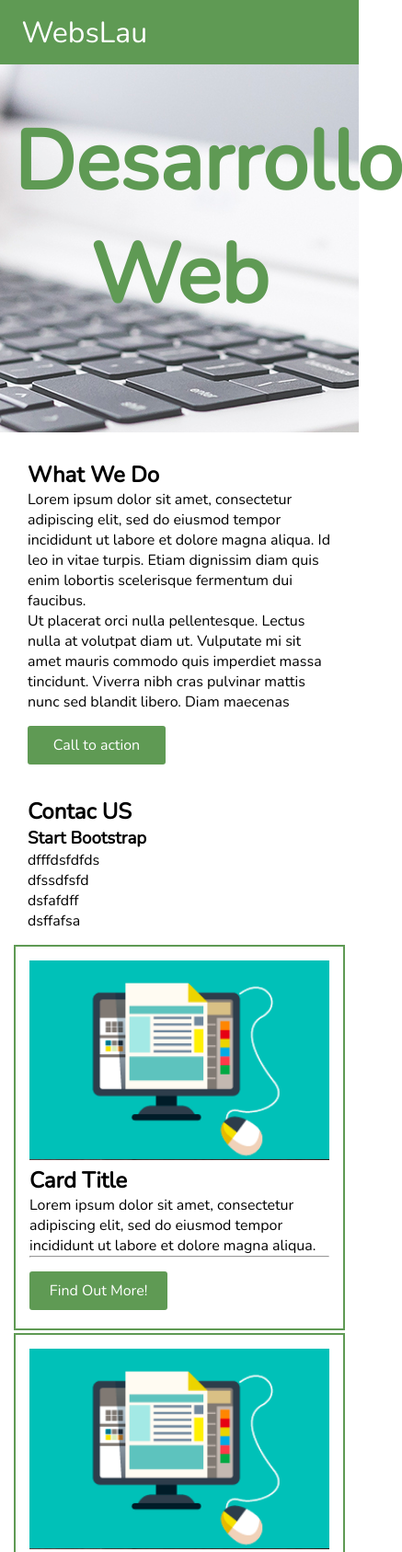
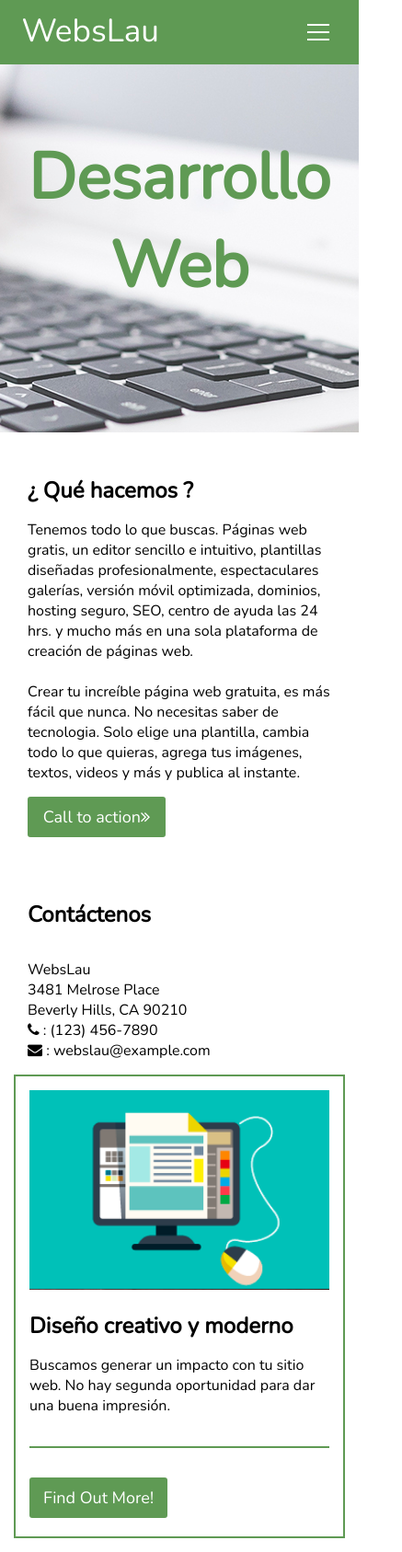
Before and after one commit to LauraJH16/Reto-Mipagina, a plain HTML site: page index.html in a window 390 px wide. Shown: the top 1687 px of the page at 92% size, 437 px wide, since content can reach past the window. Drawn offline with nearby package versions, Linux system fonts and the light colour scheme.

Commit message:
Añadiendo HTML y CSS

```diff
--- a/css/main.css
+++ b/css/main.css
@@ -276,11 +276,25 @@
 
     .hide {
         display: block;
+        font-size: 19px;
+    }
+
+    h1 {
+        font-size: 90px;;
+        margin-top: 70px;
+    }
+
+    .hamburguer {
+        display: none;
+    }
+
+    .cards {
+        margin-top: 30px;
     }
 
 }
 
-/* --Header-- */
+/* --Pagina-- */
 
 header {
     background-color: #5f9a54;
@@ -290,7 +304,7 @@ header {
     left: 0;
     z-index: 1030;
     height: 70px;
-    position: relative;
+    display: block;
 }
 
 header::after {
@@ -301,10 +315,10 @@ header::after {
 
 .logo {
     float: left;
-    padding: 13.5px 0;
+    padding: 10px 0;
     color: #fff;
     text-decoration: none;
-    font-size: 32px;
+    font-size: 35px;
     margin-left: 6%;
 }
 
@@ -321,9 +335,38 @@ nav ul {
 
 nav li {
     display: inline-block;
-    margin-left: 14px;
-    padding-top: 25px;
+    margin-left: 20px;
+    padding-top: 20px;
     color: #fff;
+}
+
+.hamburguer {
+    width: 24px;
+    height: 2px;
+    background: #fff;
+    position: absolute;
+    top: 34px;
+    right: 32px;
+}
+
+.hamburguer::before {
+    width: 24px;
+    height: 2px;
+    background: #fff;
+    position: absolute;
+    top: -8px;
+    content: ' ';
+    display: block;
+}
+
+.hamburguer::after {
+    width: 24px;
+    height: 2px;
+    background: #fff;
+    position: absolute;
+    top: 8px;
+    content: ' ';
+    display: block;
 }
 
 .banner {
@@ -332,13 +375,15 @@ nav li {
     height: 400px;
     background-repeat: no-repeat;
     background-position:center;
+    position: relative;
+    margin-top: 70px;
 }
 
-.phrase {
-    font-size: 90px;
+h1 {
+    font-size: 70px;
     color: #5f9a54;
     text-align: center;
-    margin-top: 30px;
+    margin-top: 60px;
 }
 
 .btn {
@@ -353,12 +398,18 @@ nav li {
     cursor: pointer;
     text-decoration: none;
     display: block;
+    font-size: 18px;
   }
 
   .card {
       border: 2px solid #5f9a54;
       border-collapse: separate;
-      margin-bottom: 3px;
+      margin-bottom: 10%;
+  }
+
+  .contact {
+    margin-top: 10%;
+    margin-bottom: 10%;
   }
 
   .card img {
@@ -366,5 +417,24 @@ nav li {
   }
 
   hr {
-    color: #5f9a54;
+    border: 1px solid #5f9a54;
+    margin-top: 10%;
+    margin-bottom: 10%;
   }
+
+  h2 {
+    margin-top: 5%;
+    margin-bottom: 5%;
+  }
+
+  footer {
+    background-color: #5f9a54;
+    color: #fff;
+    text-align: center;
+    height: 90px;
+    display: block;
+  }
+
+  footer p {
+    margin-top: 20px;
+  }
--- a/index.html
+++ b/index.html
@@ -7,6 +7,7 @@
     <meta http-equiv="X-UA-Compatible" content="ie=edge">
     <title>WebsLau</title>
     <link rel="stylesheet" href="css/main.css">
+    <link rel="stylesheet" href="https://maxcdn.bootstrapcdn.com/font-awesome/4.7.0/css/font-awesome.min.css">
 </head>
 
 <body>
@@ -18,6 +19,7 @@
                 <li>Services</li>
                 <li>Contact</li>
             </ul>
+            <a class="hamburguer" href="#"></a>
         </nav>
     </header>
     <main>
@@ -27,52 +29,55 @@
         <div class="container col-xs-12 col-md-10 col-md-offset-1">
             <section class=" row information">
                 <div class="col-md-8 col-xs-12">
-                    <h2>What We Do</h2>
-                    <p>Lorem ipsum dolor sit amet, consectetur adipiscing elit, sed do eiusmod tempor incididunt ut labore et
-                        dolore magna aliqua. Id leo in vitae turpis. Etiam dignissim diam quis enim lobortis scelerisque
-                        fermentum dui faucibus.
+                    <h2>¿ Qué hacemos ?</h2>
+                    <p>Tenemos todo lo que buscas. Páginas web gratis, un editor sencillo e intuitivo, plantillas diseñadas
+                        profesionalmente, espectaculares galerías, versión móvil optimizada, dominios, hosting seguro, SEO,
+                        centro de ayuda las 24 hrs. y mucho más en una sola plataforma de creación de páginas web.
                     </p>
-                    <p> Ut placerat orci nulla pellentesque. Lectus nulla at volutpat diam ut. Vulputate mi sit amet mauris commodo
-                        quis imperdiet massa tincidunt. Viverra nibh cras pulvinar mattis nunc sed blandit libero. Diam maecenas
+                    <br>
+                    <p> Crear tu increíble página web gratuita, es más fácil que nunca. No necesitas saber de tecnologia. Solo
+                        elige una plantilla, cambia todo lo que quieras, agrega tus imágenes, textos, videos y más y publica
+                        al instante.
                     </p>
-                    <a class="btn" href="#">Call to action</a>
+                    <a class="btn" href="#">Call to action<i class="fa fa-angle-double-right" aria-hidden="true"></i></a>
                 </div>
                 <div class="col-md-4 col-xs-12">
-                    <h2>Contac US</h2>
-                    <h3>Start Bootstrap</h3>
-                    <p>dfffdsfdfds</p>
-                    <p>dfssdfsfd</p>
-                    <p>dsfafdff</p>
-                    <p>dsffafsa</p>
+                    <h2 class="contact">Contáctenos</h2>
+                    <p>WebsLau</p>
+                    <p>3481 Melrose Place</p>
+                    <p>Beverly Hills, CA 90210</p>
+                    <p><i class="fa fa-phone" aria-hidden="true"></i> : (123) 456-7890</p>
+                    <p><i class="fa fa-envelope" aria-hidden="true"></i> : webslau@example.com</p>
                 </div>
             </section>
             <section class="row cards">
                 <div class="card col-md-4 col-xs-12 ">
                     <img src="assets/images/card1.png" alt="Card1">
-                    <h2>Card Title</h2>
-                    <p>Lorem ipsum dolor sit amet, consectetur adipiscing elit, sed do eiusmod tempor incididunt ut labore et
-                        dolore magna aliqua.</p>
+                    <h2>Diseño creativo y moderno</h2>
+                    <p>Buscamos generar un impacto con tu sitio web. No hay segunda oportunidad para dar una buena impresión.</p>
                     <hr>
-                    <a class="btn" href="http://">Find Out More!</a>
+                    <a class="btn" href="#">Find Out More!</a>
                 </div>
                 <div class="card col-md-4 col-xs-12">
-                    <img src="assets/images/card1.png" alt="Card2">
-                    <h2>Card Title</h2>
-                    <p>Lorem ipsum dolor sit amet, consectetur adipiscing elit, sed do eiusmod tempor incididunt ut labore et
-                        dolore magna aliqua.</p>
+                    <img src="assets/images/card2.png" alt="Card2">
+                    <h2>Analítica</h2>
+                    <p>Accede a un panel y obtén estadísticas de tu sitio web, lo que no se mide no se puede mejorar.</p>
                     <hr>
-                    <a class="btn" href="http://">Find Out More!</a>
+                    <a class="btn" href="#">Find Out More!</a>
                 </div>
                 <div class="card col-md-4 col-xs-12">
-                    <img src="assets/images/card1.png" alt="Card3">
-                    <h2>Card Title</h2>
-                    <p>Lorem ipsum dolor sit amet, consectetur adipiscing elit, sed do eiusmod tempor incididunt ut labore et
-                        dolore magna aliqua.</p>
+                    <img src="assets/images/card3.png" alt="Card3">
+                    <h2>Adaptable a móviles</h2>
+                    <p>Las busquedas desde móviles ya superan a las de ordenador, no pierdas oportunidades con los usuarios
+                        de dispositivos móviles.</p>
                     <hr>
-                    <a class="btn" href="http://">Find Out More!</a>
+                    <a class="btn" href="#">Find Out More!</a>
                 </div>
             </section>
         </div>
+        <footer class="col-xs-12">
+            <p>Copyright ©  WebsLau 2017</p>
+        </footer>
     </main>
 </body>
 
```
Also changed, not shown: assets/images/card2.png (added), assets/images/card3.png (added).
